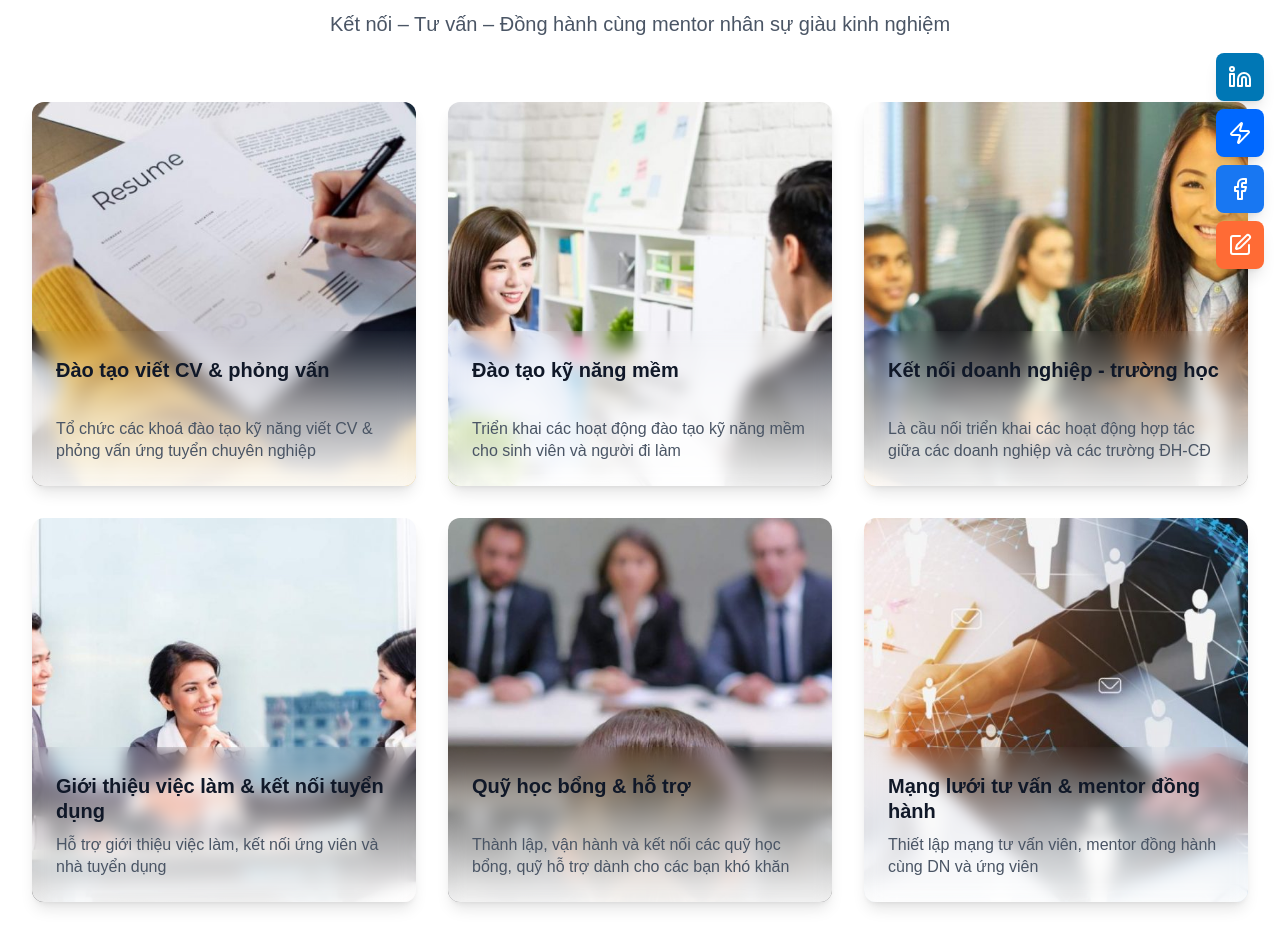
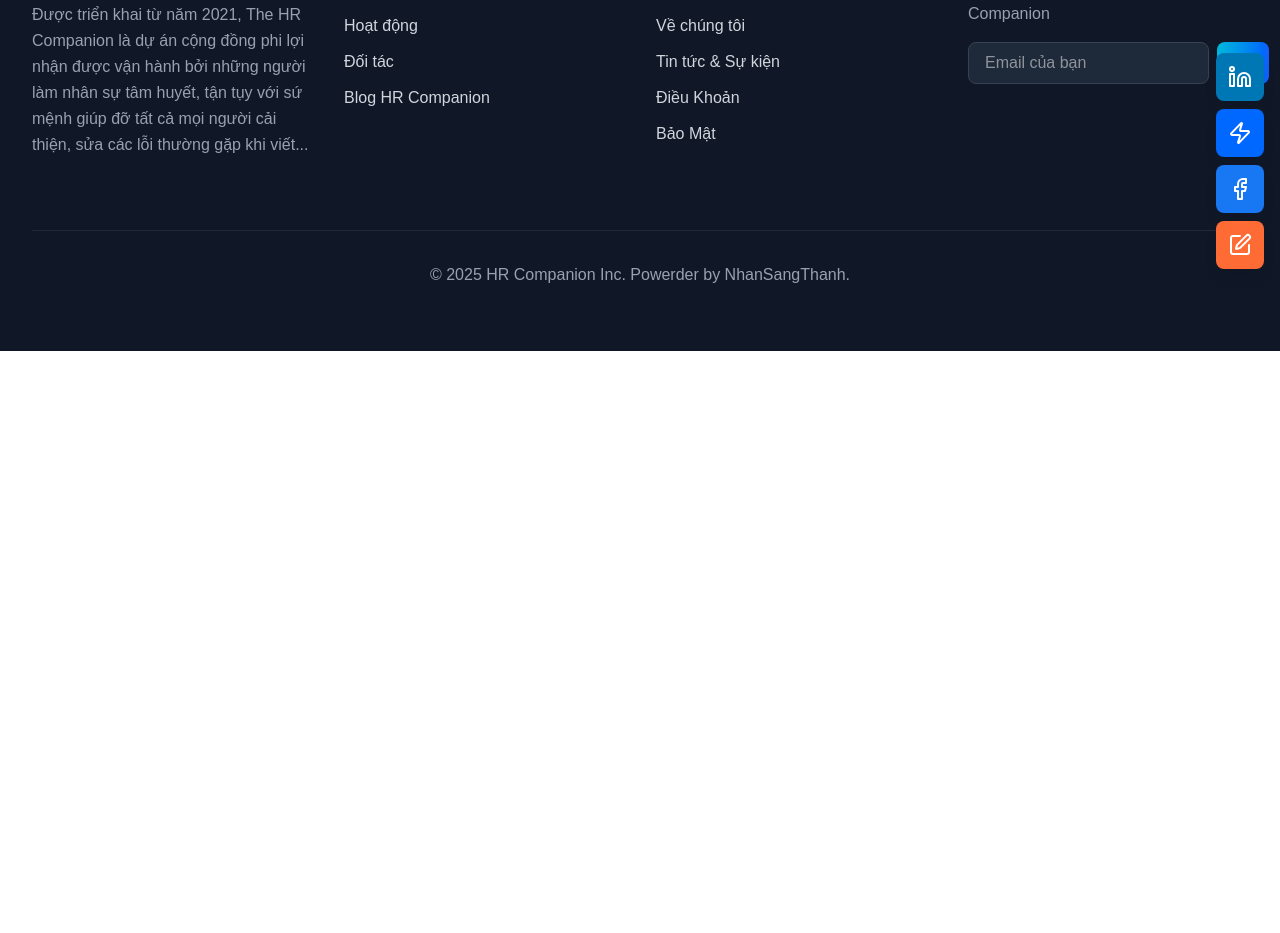
Before and after one commit to PhamSyNhatNhan/hrcom, a Next.js app: page /admin/post in a window 1280 px wide. Shown: the part 239-1172 px from the top of the page. After the commit the page ends 800 px from the top, so only its background shows below. Built offline with nearby package versions, Linux system fonts and the light colour scheme.

Commit message:
fix notthing

```diff
--- a/src/app/admin/post/page.tsx
+++ b/src/app/admin/post/page.tsx
@@ -1,81 +1,13 @@
 'use client';
 import React from 'react';
-
-import { SectionHeader } from '@/component/SectionHeader';
-import { ActivityCard} from '@/component/ActivityCard';
-
-
-
-const activities = [
-    {
-        href: '/',
-        imageSrc: '/hrcompanion1-1-900x540.jpg',
-        imageAlt: 'img alt',
-        title: 'Đào tạo viết CV & phỏng vấn',
-        description:
-            'Tổ chức các khoá đào tạo kỹ năng viết CV & phỏng vấn ứng tuyển chuyên nghiệp',
-    },
-    {
-        href: '/',
-        imageSrc: '/hrcompanion1-10-900x540.jpg',
-        imageAlt: 'img alt',
-        title: 'Đào tạo kỹ năng mềm',
-        description:
-            'Triển khai các hoạt động đào tạo kỹ năng mềm cho sinh viên và người đi làm',
-    },
-    {
-        href: '/',
-        imageSrc: '/hrcompanion1-11-900x540.jpg',
-        imageAlt: 'img alt',
-        title: 'Kết nối doanh nghiệp - trường học',
-        description:
-            'Là cầu nối triển khai các hoạt động hợp tác giữa các doanh nghiệp và các trường ĐH-CĐ',
-    },
-    {
-        href: '/',
-        imageSrc: '/hrcompanion1-12-900x540.jpg',
-        imageAlt: 'img alt',
-        title: 'Giới thiệu việc làm & kết nối tuyển dụng',
-        description:
-            'Hỗ trợ giới thiệu việc làm, kết nối ứng viên và nhà tuyển dụng',
-    },
-    {
-        href: '/',
-        imageSrc: '/hrcompanion1-14-900x540.jpg',
-        imageAlt: 'img alt',
-        title: 'Quỹ học bổng & hỗ trợ',
-        description:
-            'Thành lập, vận hành và kết nối các quỹ học bổng, quỹ hỗ trợ dành cho các bạn khó khăn',
-    },
-    {
-        href: '/',
-        imageSrc: '/hrcompanion1-17.jpg',
-        imageAlt: 'img alt',
-        title: 'Mạng lưới tư vấn & mentor đồng hành',
-        description:
-            'Thiết lập mạng tư vấn viên, mentor đồng hành cùng DN và ứng viên',
-    },
-];
+import {createClient} from '@/utils/supabase/client';
+import { useAuthStore } from '@/stores/authStore';
 
 
 const PostPage = () => {
     return (
         <div>
-            {/* Activity Section */}
-            <section className="py-20 px-4 sm:px-6 lg:px-8 bg-white pb-16">
-                <div className="max-w-7xl mx-auto">
-                    <SectionHeader
-                        title="HOẠT ĐỘNG NỔI BẬT HR COMPANION"
-                        subtitle="Kết nối – Tư vấn – Đồng hành cùng mentor nhân sự giàu kinh nghiệm"
-                    />
 
-                    <div className="mt-16 grid grid-cols-2 md:grid-cols-2 lg:grid-cols-3 gap-6 md:gap-8">
-                        {activities.map((activity, index) => (
-                            <ActivityCard key={index} activity={activity} />
-                        ))}
-                    </div>
-                </div>
-            </section>
 
         </div>
     );
--- a/src/stores/authStore.ts
+++ b/src/stores/authStore.ts
@@ -1,6 +1,7 @@
 // stores/authStore.ts
 import { create } from 'zustand'
 import { persist } from 'zustand/middleware'
+
 
 export interface Profile {
     id: string
```
Also changed, not shown: package.json (+13 -0 lines), 1 other file (tests, documents, lock files or other folders).
